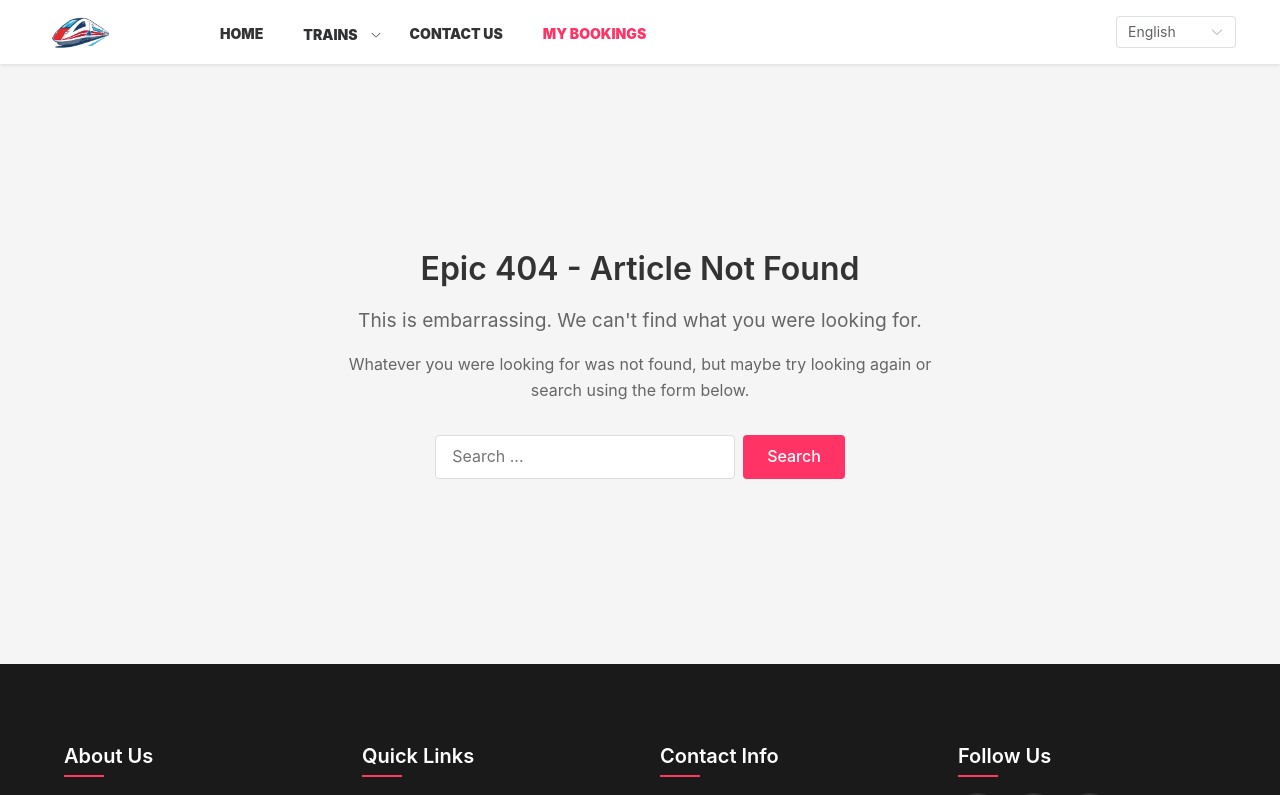
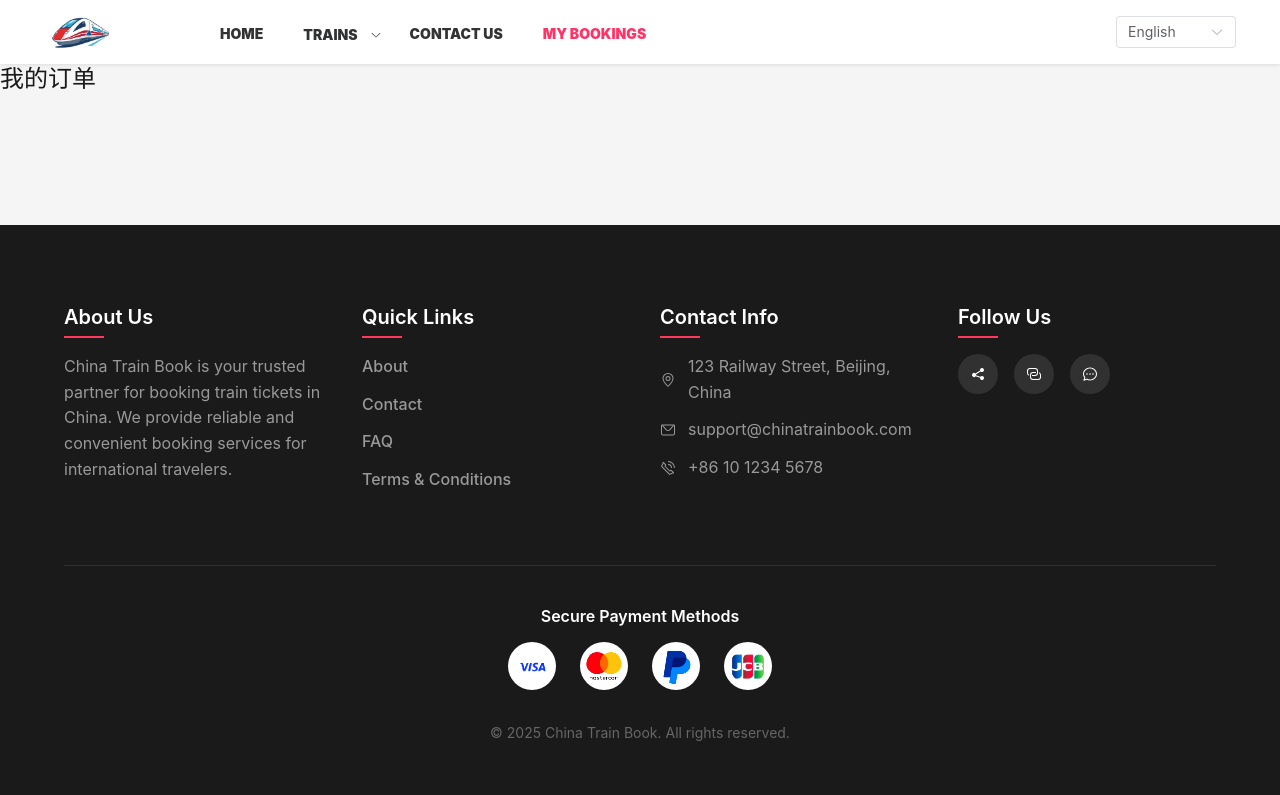
Before and after one commit to wonderfulest/china-train-book, a Vue app: page /orders in a window 1280 px wide. Shown: the top 795 px of the page. Built offline with nearby package versions, Linux system fonts and the light colour scheme.

Commit message:
增加处理流程Search、Timetable、Passengers、Payment

```diff
--- a/package.json
+++ b/package.json
@@ -7,7 +7,8 @@
     "dev": "vite",
     "dev:mock": "vite --mode mock",
     "build": "vite build",
-    "preview": "vite preview"
+    "preview": "vite preview",
+    "lint": "eslint --ext .js,.vue src/"
   },
   "dependencies": {
     "@vercel/analytics": "^1.4.1",
@@ -19,6 +20,7 @@
     "@vitejs/plugin-vue": "^5.2.1",
     "axios": "^1.7.9",
     "element-plus": "^2.9.3",
+    "eslint": "^8.57.1",
     "mockjs": "^1.1.0",
     "sass": "^1.83.4",
     "vite": "^6.0.5",
--- a/src/router/index.js
+++ b/src/router/index.js
@@ -12,12 +12,11 @@ import InternationalTrains from '../views/InternationalTrains.vue'
 import Flights from '../views/Flights.vue'
 import ChinaTrainGuide from '../views/ChinaTrainGuide.vue'
 import BookingGuide from '../views/BookingGuide.vue'
-import ChinaEsim from '../views/ChinaEsim.vue'
-import OrderCreate from '../views/OrderCreate.vue'
-import BookingCreate from '../views/BookingCreate.vue'
-import NotFound from '../views/NotFound.vue'
+import OrderCreate from '../views/orders/OrderCreate.vue'
 import BookingSuccess from '../views/BookingSuccess.vue'
 import BookingPaymentPending from '../views/BookingPaymentPending.vue'
+import ChinaEsim from '../views/ChinaEsim.vue'
+import NotFound from '../views/NotFound.vue'
 
 const routes = [
   {
@@ -96,19 +95,19 @@ const routes = [
     component: BookingGuide
   },
   {
-    path: '/china-esim',
-    name: 'ChinaEsim',
-    component: ChinaEsim
+    path: '/orders',
+    name: 'OrderList',
+    component: () => import('../views/orders/OrderList.vue')
   },
   {
-    path: '/create-order',
+    path: '/orders/create',
     name: 'OrderCreate',
-    component: OrderCreate
+    component: () => import('../views/orders/OrderCreate.vue')
   },
   {
-    path: '/trains/order',
-    name: 'order',
-    component: () => import('../views/OrderCreate.vue')
+    path: '/orders/pay',
+    name: 'OrderPay',
+    component: () => import('../views/orders/OrderPay.vue')
   },
   {
     path: '/booking/create',
@@ -135,7 +134,7 @@ const routes = [
   {
     path: '/:pathMatch(.*)*',
     name: 'NotFound',
-    component: NotFound
+    component: () => import('@/views/NotFound.vue')
   }
 ]
 
--- /dev/null
+++ b/src/views/orders/OrderList.vue
@@ -0,0 +1,6 @@
+<template>
+  <div class="order-list-container">
+    <h2>我的订单</h2>
+    <!-- 订单列表组件 -->
+  </div>
+</template>
--- /dev/null
+++ b/src/views/orders/OrderPay.vue
@@ -0,0 +1,5 @@
+<template>
+  <div class="order-pay-container">
+    <!-- 支付表单组件 -->
+  </div>
+</template>
```
Also changed, not shown: src/views/orders/OrderCreate.vue (renamed from src/views/OrderCreate.vue), 1 other file (tests, documents, lock files or other folders).
